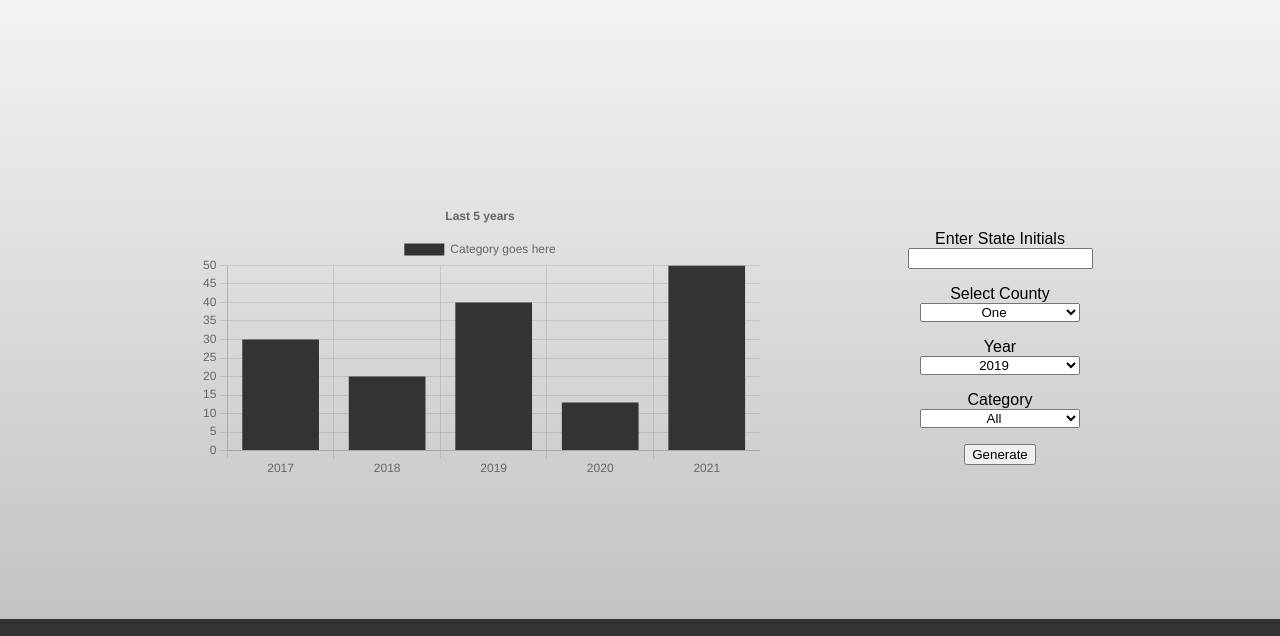
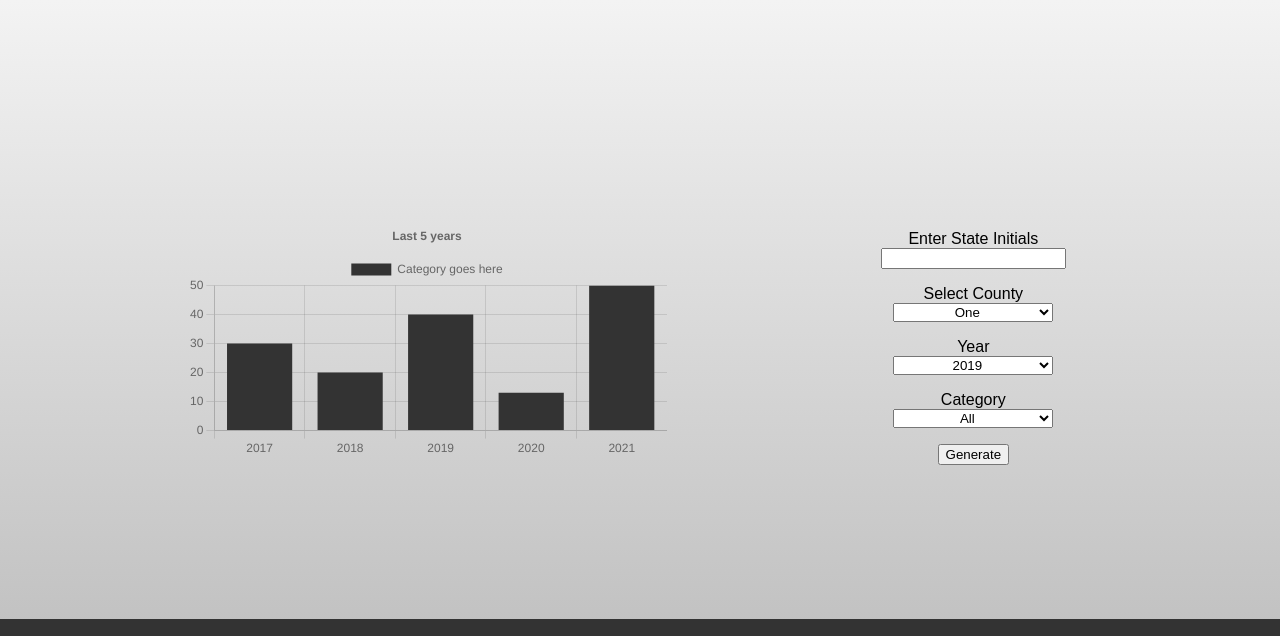
Before and after one commit to Team-Reality-2208-FSA/Static, a React app: page /stats in a window 1280 px wide. Shown: the part 152-788 px from the top of the page. Built offline with nearby package versions, Linux system fonts and the light colour scheme; no server answers.

Commit message:
graph css changes

```diff
--- a/public/style.css
+++ b/public/style.css
@@ -113,16 +113,15 @@ footer {
 
 /*STATS COMPONENT START*/
 .statsBody {
+  margin: 0;
   display: flex;
   justify-content: space-evenly;
   align-items: center;
   margin-top: 10vmin;
   height: 70vh;
   width: 100%;
-  padding: 10vmin;
 }
 .statsForm {
-  padding: 3vmin;
   display: flex;
   justify-content: center;
   align-items: center;
@@ -156,8 +155,7 @@ button:hover {
 
 /*BARCHART COMPONENT START*/
 .barChart {
-  padding: 5vmin;
-  width: 80vmin;
+  width: 60vmin;
   height: auto;
 }
 /*BARCHART COMPONENT END*/
```
